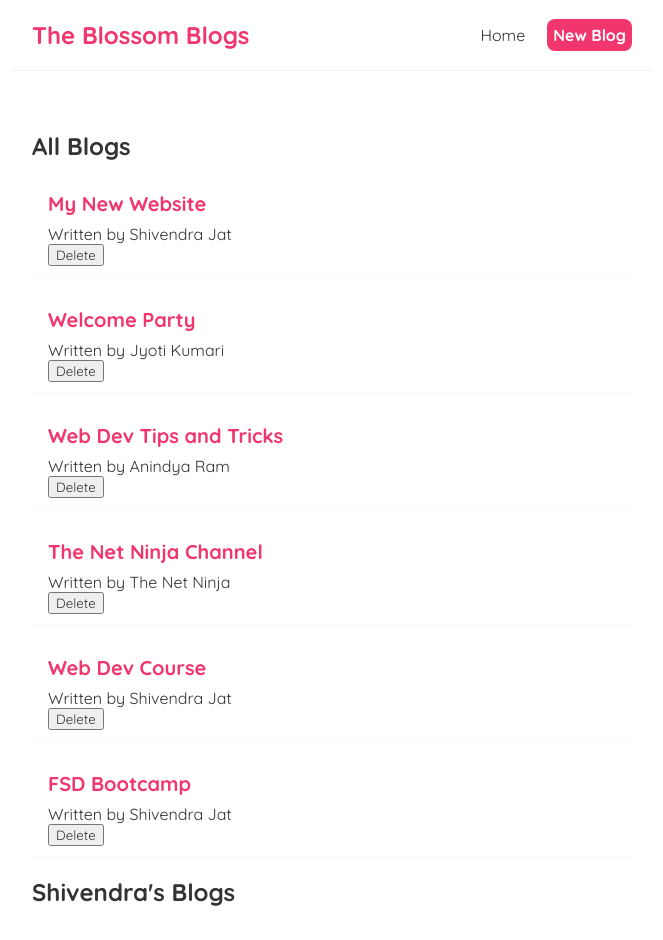
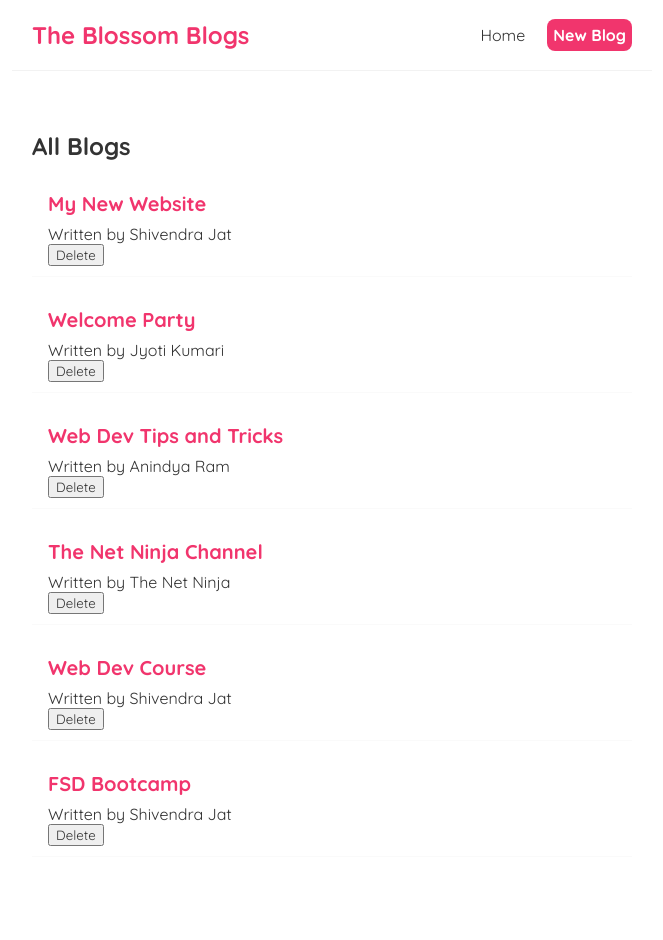
Before and after one commit to shivendra8004/HelloReact, a React (Create React App) app: page / in a window 1280 px wide. Shown: the top 940 px of the page, without its empty margins (308-971 px from the left). Built offline with nearby package versions, Linux system fonts and the light colour scheme.

Commit message:
Removed bloglist for each author

```diff
--- a/src/components/BlogList.js
+++ b/src/components/BlogList.js
@@ -1,5 +1,4 @@
 const BlogList = ({ blogs, heading }) => {
-  const handleSubmit = (id) => {};
   return (
     <div className="blog-list">
       <h2>{heading}</h2>
--- a/src/components/Home.js
+++ b/src/components/Home.js
@@ -39,10 +39,10 @@ const Home = () => {
       id: 6,
     },
   ]);
+  const handleSubmit = (id) => {};
   return (
     <div className="home">
       <BlogList blogs={blogs} heading={"All Blogs"} />
-      <BlogList blogs={blogs.filter((blog) => blog.author === "Shivendra Jat")} heading={"Shivendra's Blogs"} />
     </div>
   );
 };
```
